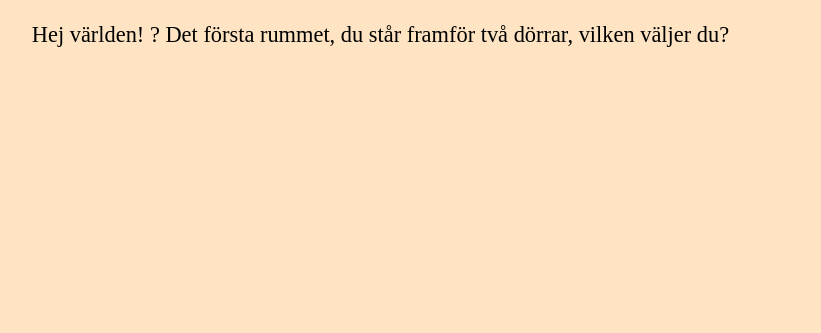
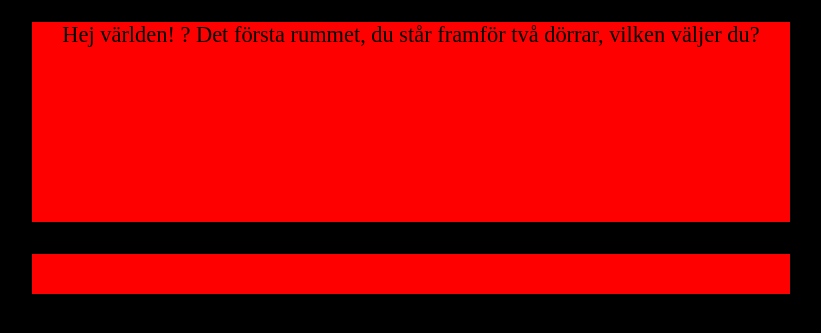
Before and after one commit to POGGERSLMAO/WSP1-Soloaventyr, a PHP site: page / in a window 1280 px wide. Shown: the top 333 px of the page, without its empty margins (229-1050 px from the left). Run offline with PHP 8.4, Linux system fonts and the light colour scheme; data comes from the database, SQL or seed files in the repository; data that the repository does not hold is empty; a stand-in replaces the project's code that opens the database connection.

Commit message:
Some Changes, start of layout

```diff
--- a/php/css/style.css
+++ b/php/css/style.css
@@ -1,19 +1,31 @@
 body {
-    background-color: bisque;
+    background-color: black;
     font-size: 16px;
 }
 
 main {
     width: 60%;
     margin: 0 auto;
+
+}
+
+header {
+    height:200px;
+    background-color:red;
 }
 
 p {
     font-size: 1.4em;
+    text-align: center;
+
 }
 
 ul {
     list-style: none;
     display: flex;
     justify-content: space-evenly;
+    background-color: red;
+    height:40px;
+    font-size:2em;
+
 }
--- a/php/views/index_layout.php
+++ b/php/views/index_layout.php
@@ -9,14 +9,15 @@
 </head>
 <body>
     <main>
+    <header>
         <p>
             <?= $story['body'] ?>
         </p>
-
+</header>
         <ul>
             <?php foreach ($links as $link): ?>
                 <li>
-                <a href="?id=<?= $link['target_id'] ?>">
+                <a href="?id=<?= $link['taget_id'] ?>">
                 <?=$link['description']?>
 
             </a>
```
